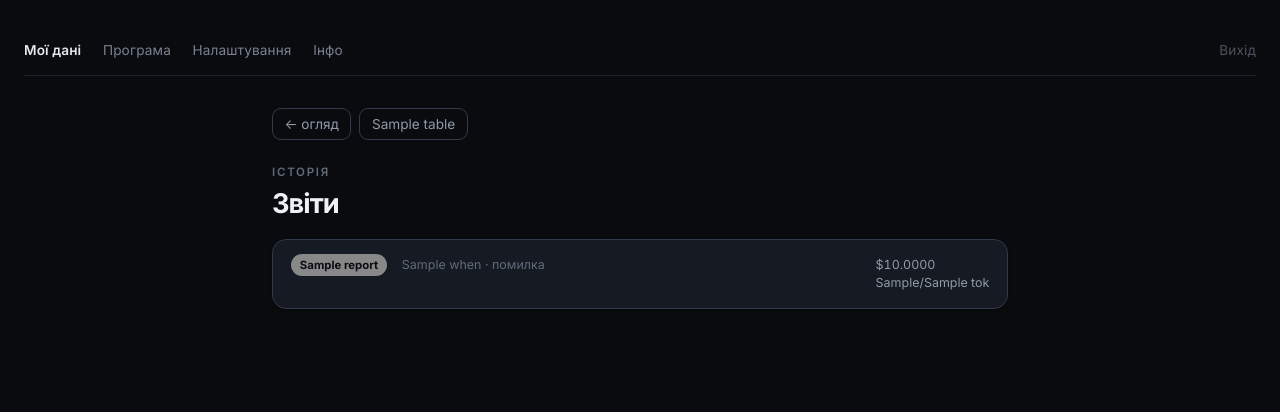
After one commit to boserh/garmin-coach, a FastAPI app: template app/templates/reports.html in a window 1280 px wide. The commit adds this page. Shown: the top 412 px of the page. Run offline with FastAPI, Linux system fonts and the light colour scheme; the template is opened without the code that fills it: most values are stand-ins (such as "Sample title", 1, 10 or a date in 2020).

Commit message:
web: proper views for daily_metrics + report_logs (list + detail)
Replace the raw DB tables with real /me views: daily recovery as day cards (sleep / HRV
+ status pill / stress / body-battery / RHR / readiness) over the trend charts, and a
report history list (kind pill · when · preview · cost) that opens a clean reading page
for the report text + question + token/cost meta. Day detail shows the full metric
breakdown (sleep stages, body battery, extras). me.py branches me_table/me_row per table.

```diff
--- a/app/routers/me.py
+++ b/app/routers/me.py
@@ -126,6 +126,65 @@ async def _activity_cards(session, user_id, limit, offset):
     return cards
 
 
+# ---- daily recovery metrics ----
+def _hrv_color(status):
+    s = (status or "").upper()
+    if s == "BALANCED":
+        return "#9ece6a"
+    if s in ("UNBALANCED", "LOW", "POOR"):
+        return "#f7768e"
+    return "#e0af68"
+
+
+async def _daily_cards(session, user_id, limit, offset):
+    rows = (await session.execute(
+        select(DailyMetric).where(DailyMetric.user_id == user_id)
+        .order_by(DailyMetric.date.desc()).limit(limit).offset(offset)
+    )).scalars().all()
+    out = []
+    for r in rows:
+        ex = r.extra or {}
+        out.append({
+            "id": r.id, "date": _nice_date(r.date),
+            "sleep_score": r.sleep_score, "sleep_h": r.sleep_h,
+            "hrv_avg": r.hrv_avg, "hrv_status": r.hrv_status, "hrv_color": _hrv_color(r.hrv_status),
+            "stress_avg": r.stress_avg,
+            "bb_charged": r.bb_charged, "bb_drained": r.bb_drained,
+            "rhr": ex.get("resting_hr"), "readiness": ex.get("readiness_score"),
+        })
+    return out
+
+
+# ---- report history ----
+_KIND_META = {
+    "report": ("Звіт", "#7aa2f7"), "morning": ("Ранок", "#e0af68"),
+    "deep": ("Глибокий", "#bb9af7"), "ask": ("Питання", "#7dcfff"),
+    "activity": ("Активність", "#9ece6a"), "plan": ("План", "#bb9af7"),
+    "plan_edit": ("Правка", "#73daca"),
+}
+
+
+def _kind_meta(k):
+    return _KIND_META.get(k, (k or "—", "#909aa8"))
+
+
+async def _report_cards(session, user_id, limit, offset):
+    rows = (await session.execute(
+        select(ReportLog).where(ReportLog.user_id == user_id)
+        .order_by(ReportLog.created_at.desc()).limit(limit).offset(offset)
+    )).scalars().all()
+    out = []
+    for r in rows:
+        label, color = _kind_meta(r.kind)
+        out.append({
+            "id": r.id, "label": label, "color": color, "ok": r.ok, "cached": r.cached,
+            "when": r.created_at.strftime("%d.%m %H:%M") if r.created_at else "",
+            "cost": r.cost_usd, "in_tok": r.input_tokens, "out_tok": r.output_tokens,
+            "preview": ((r.report_text or r.question or r.error or "").strip()[:140]),
+        })
+    return out
+
+
 @router.get("/me", response_class=HTMLResponse)
 async def me_index(
     request: Request,
@@ -153,13 +212,31 @@ async def me_table(
     if model is None:
         raise HTTPException(status_code=404, detail="Unknown table")
 
-    # Activities get a dedicated card view (type icon, stats, run sparkline).
+    # Dedicated card views for the user-facing tables.
     if table == "activities":
         cards = await _activity_cards(session, user.id, limit, offset)
         total = await _count(session, model, user.id)
         return templates.TemplateResponse(
             request, "activities.html",
             {"acts": cards, "user": user, "tables": list(TABLES), "base": "/me",
+             "token": "", "limit": limit, "offset": offset, "total": total},
+        )
+    if table == "daily_metrics":
+        days = await _daily_cards(session, user.id, limit, offset)
+        charts, first_date, last_date = await _daily_charts(session, user.id)
+        total = await _count(session, model, user.id)
+        return templates.TemplateResponse(
+            request, "daily.html",
+            {"days": days, "charts": charts, "first_date": first_date, "last_date": last_date,
+             "user": user, "tables": list(TABLES), "base": "/me", "token": "",
+             "limit": limit, "offset": offset, "total": total},
+        )
+    if table == "report_logs":
+        reports = await _report_cards(session, user.id, limit, offset)
+        total = await _count(session, model, user.id)
+        return templates.TemplateResponse(
+            request, "reports.html",
+            {"reports": reports, "user": user, "tables": list(TABLES), "base": "/me",
              "token": "", "limit": limit, "offset": offset, "total": total},
         )
 
@@ -235,6 +312,23 @@ async def me_row(
              "analysis": obj.analysis, "user": user, "base": "/me", "token": ""},
         )
 
+    if table == "report_logs":
+        label, color = _kind_meta(obj.kind)
+        return templates.TemplateResponse(
+            request, "report.html",
+            {"r": obj, "label": label, "color": color,
+             "when": obj.created_at.strftime("%d.%m.%Y %H:%M") if obj.created_at else "",
+             "user": user, "base": "/me", "token": ""},
+        )
+
+    if table == "daily_metrics":
+        ex = obj.extra or {}
+        return templates.TemplateResponse(
+            request, "day.html",
+            {"m": obj, "date": _nice_date(obj.date), "hrv_color": _hrv_color(obj.hrv_status),
+             "extra": ex, "user": user, "base": "/me", "token": ""},
+        )
+
     fields = [(c.name, getattr(obj, c.name))
               for c in model.__table__.columns if c.name not in ("series", "analysis")]
     charts, first_x, last_x = _run_charts(getattr(obj, "series", None) or [])
--- a/app/static/app.css
+++ b/app/static/app.css
@@ -205,6 +205,35 @@ body.auth{min-height:100vh;display:flex;align-items:center;justify-content:cente
 .note ol{margin:.5rem 0 0;padding-left:1.2rem}
 .note li{margin:.3rem 0}
 
+/* ---- metric chips (daily / reuse) ---- */
+.mrow{display:flex;flex-wrap:wrap;gap:.35rem .95rem;margin-top:.5rem;font-variant-numeric:tabular-nums}
+.mchip{font-size:.84rem;color:#cbd2dc}
+.mchip b{color:var(--ink);font-weight:600}
+.mchip .u{color:var(--faint);font-size:.72rem;margin-left:.12rem}
+
+/* ---- daily recovery cards ---- */
+.daycard{display:block;padding:.9rem 1.1rem;margin:.6rem 0;border:1px solid var(--line-2);border-radius:14px;
+  background:var(--surface);box-shadow:0 1px 3px rgba(0,0,0,.35);transition:border-color .12s,background .12s}
+.daycard:hover{border-color:var(--accent);background:var(--surface-2);text-decoration:none}
+.daycard .dh{display:flex;align-items:center;gap:.6rem}
+.daycard .dt{font-weight:600;color:var(--ink)}
+.hrvpill{font-size:.71rem;font-weight:700;padding:.12rem .55rem;border-radius:999px;color:#0b0d11}
+
+/* ---- report history ---- */
+.rep{display:flex;gap:.9rem;align-items:baseline;padding:.9rem 1.1rem;margin:.55rem 0;
+  border:1px solid var(--line-2);border-radius:14px;background:var(--surface);
+  box-shadow:0 1px 3px rgba(0,0,0,.35);transition:border-color .12s,background .12s}
+.rep:hover{border-color:var(--accent);background:var(--surface-2);text-decoration:none}
+.rep .kpill{flex:none;font-size:.71rem;font-weight:700;padding:.15rem .58rem;border-radius:999px;color:#0b0d11}
+.rep .rbody{min-width:0;flex:1}
+.rep .rwhen{color:var(--faint);font-size:.78rem}
+.rep .rprev{color:#c2cad7;font-size:.88rem;margin-top:.25rem;overflow:hidden;
+  display:-webkit-box;-webkit-line-clamp:2;-webkit-box-orient:vertical}
+.rep .rcost{flex:none;color:var(--muted);font-size:.78rem;font-variant-numeric:tabular-nums;white-space:nowrap}
+.readbody{white-space:pre-wrap;line-height:1.65;color:#d5dbe4;font-size:.95rem;margin-top:1.1rem}
+.qbox{margin-top:1.2rem;padding:.85rem 1.1rem;border-left:2px solid var(--accent);color:#cbd2dc;
+  background:var(--surface);border-radius:0 10px 10px 0;font-size:.92rem;line-height:1.55}
+
 /* ---- spinner (plan generating) ---- */
 .center{max-width:32rem;margin:3.5rem auto;text-align:center;padding:2.2rem 1.6rem;
   border:1px solid var(--line-2);border-radius:16px;background:var(--surface)}
--- /dev/null
+++ b/app/templates/reports.html
@@ -0,0 +1,49 @@
+<!doctype html>
+<html lang="uk">
+<head>
+  <meta charset="utf-8">
+  <meta name="viewport" content="width=device-width, initial-scale=1">
+  <title>Звіти</title>
+  <link rel="preconnect" href="https://fonts.googleapis.com">
+  <link rel="preconnect" href="https://fonts.gstatic.com" crossorigin>
+  <link href="https://fonts.googleapis.com/css2?family=Inter:wght@400;500;600;700&display=swap" rel="stylesheet">
+  <link rel="stylesheet" href="/static/app.css">
+</head>
+<body>
+  {% set active = 'me' %}
+  {% include "_nav.html" %}
+  <div class="wrap">
+    <div class="tabs">
+      <a href="/me">← огляд</a>
+      {% for t in tables %}<a class="{{ 'active' if t == 'report_logs' else '' }}" href="/me/{{ t }}">{{ t }}</a>{% endfor %}
+    </div>
+    <p class="eyebrow">Історія</p>
+    <h1 class="title" style="font-size:1.7rem">Звіти</h1>
+
+    {% if not reports %}<div class="empty">Поки що немає звітів.</div>{% endif %}
+    <div style="margin-top:1.3rem">
+    {% for r in reports %}
+      <a class="rep" href="/me/report_logs/{{ r.id }}">
+        <span class="kpill" style="background:{{ r.color }}">{{ r.label }}</span>
+        <div class="rbody">
+          <div class="rwhen">{{ r.when }}{% if r.cached %} · кеш{% endif %}{% if not r.ok %} · помилка{% endif %}</div>
+          <div class="rprev">{{ r.preview }}</div>
+        </div>
+        <div class="rcost">
+          {% if r.cost %}${{ '%.4f'|format(r.cost) }}{% endif %}
+          {% if r.in_tok or r.out_tok %}<br>{{ r.in_tok }}/{{ r.out_tok }} tok{% endif %}
+        </div>
+      </a>
+    {% endfor %}
+    </div>
+
+    {% if total > limit %}
+    <div class="pager">
+      {% if offset > 0 %}<a href="/me/report_logs?limit={{ limit }}&offset={{ [offset - limit, 0]|max }}">← новіші</a>{% endif %}
+      <span>{{ offset + 1 }}–{{ offset + reports|length }} з {{ total }}</span>
+      {% if offset + limit < total %}<a href="/me/report_logs?limit={{ limit }}&offset={{ offset + limit }}">старіші →</a>{% endif %}
+    </div>
+    {% endif %}
+  </div>
+</body>
+</html>
```
Also changed, not shown: app/templates/daily.html (added, +69 -0 lines), app/templates/day.html (added, +64 -0 lines), app/templates/report.html (added, +38 -0 lines).
